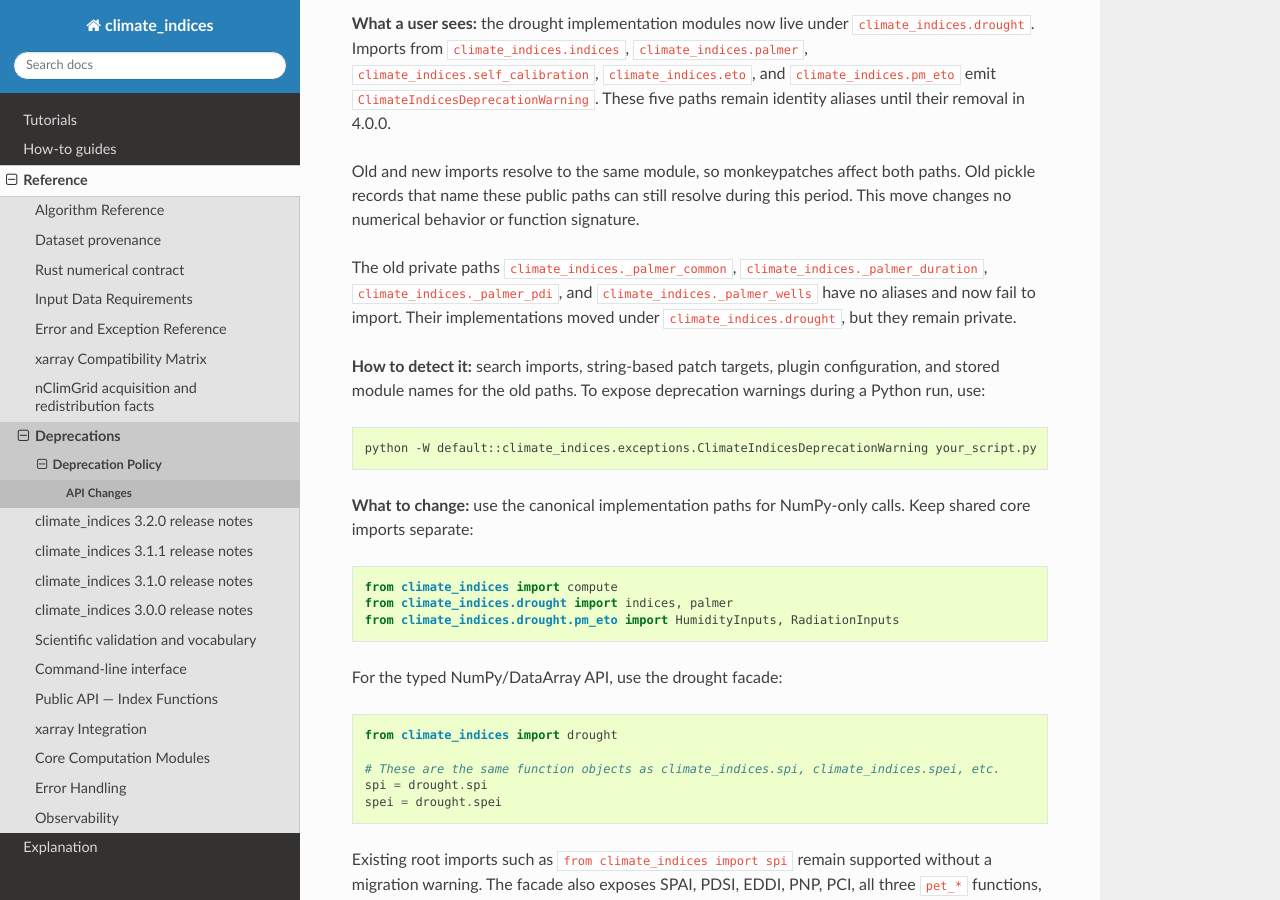
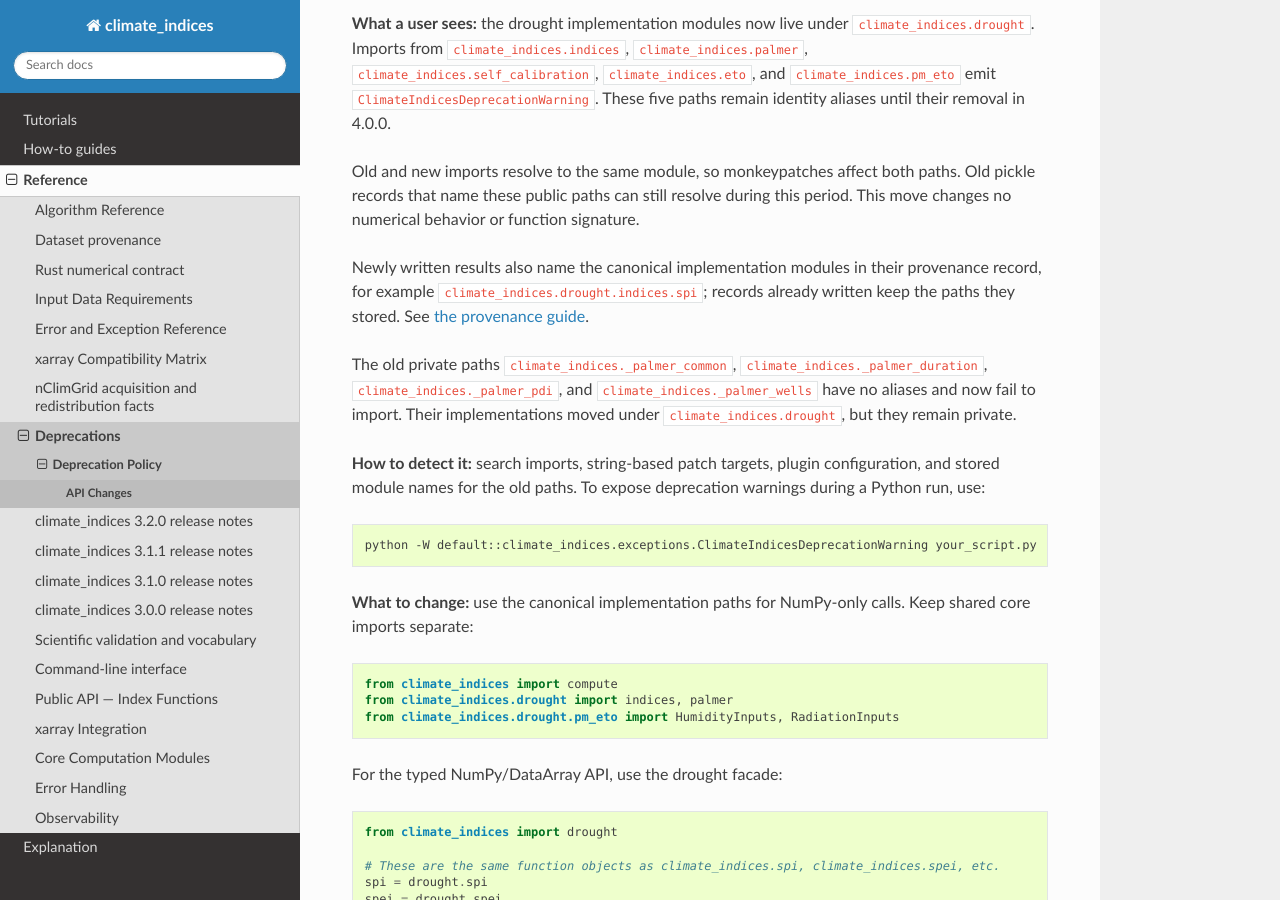
Before and after one commit to monocongo/climate_indices, a Sphinx documentation site: the page built from docs/deprecations/api-changes.md, in a window 1280 px wide and 900 px high, scrolled down 326 px. Built offline with Sphinx 7.4.7 and the Read the Docs theme 3.1.0, drawn with Linux system fonts in a browser that asks for light colours.

Commit message:
docs(drought): record the provenance implementation path change
New provenance records name the canonical drought implementation paths;
stored records keep their original paths. Note it in the ADR and the
migration page and link the provenance guide.

Refs #1555

```diff
--- a/docs/deprecations/api-changes.md
+++ b/docs/deprecations/api-changes.md
@@ -17,6 +17,11 @@ These five paths remain identity aliases until their removal in 4.0.0.
 Old and new imports resolve to the same module, so monkeypatches affect both paths.
 Old pickle records that name these public paths can still resolve during this period.
 This move changes no numerical behavior or function signature.
+
+Newly written results also name the canonical implementation modules in their
+provenance record, for example `climate_indices.drought.indices.spi`;
+records already written keep the paths they stored.
+See {doc}`the provenance guide </provenance>`.
 
 The old private paths `climate_indices._palmer_common`,
 `climate_indices._palmer_duration`, `climate_indices._palmer_pdi`, and
```
Also changed, not shown: docs/adr/0027-drought-namespace-and-module-migration.md (+1 -0 lines).
